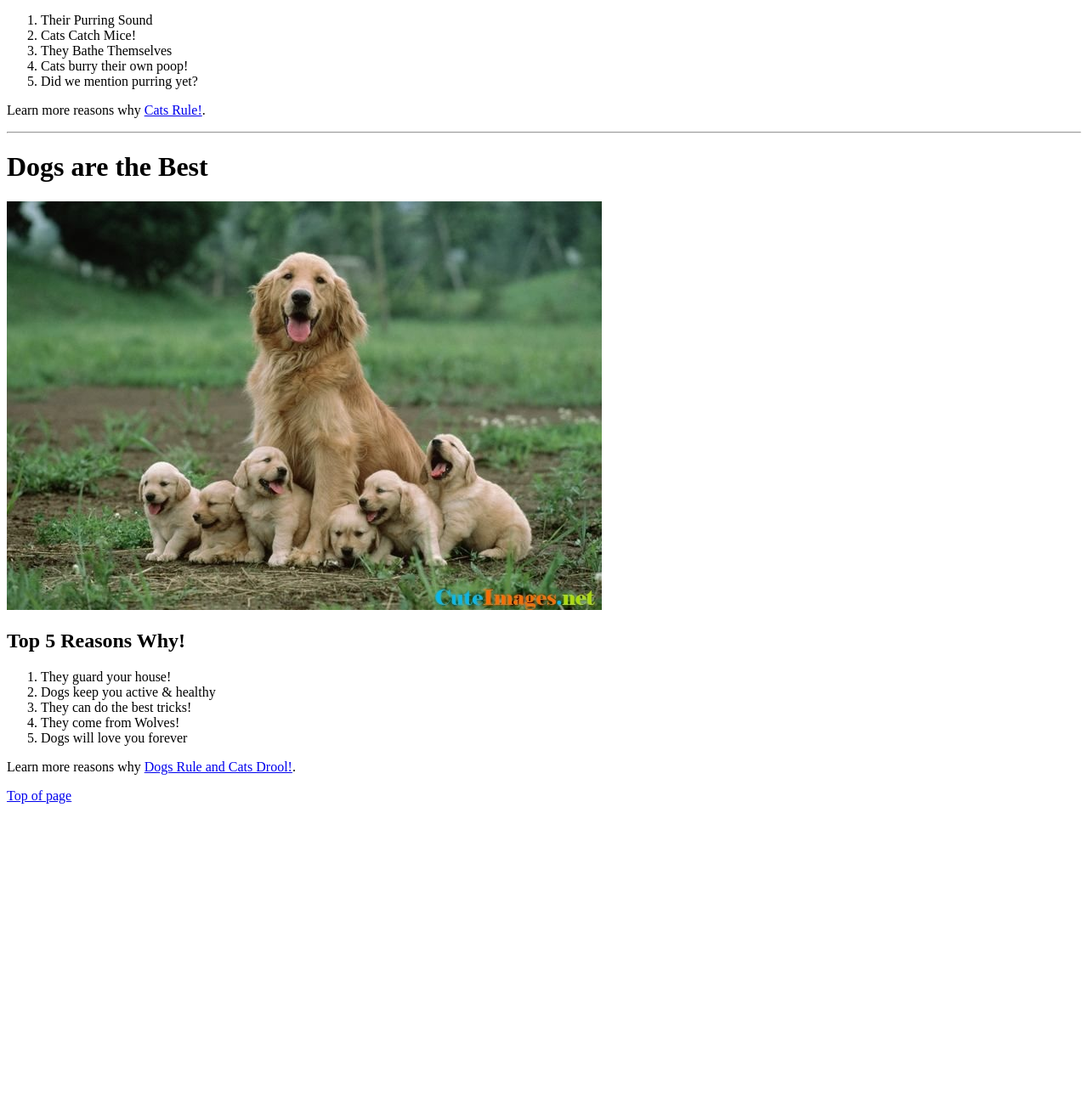
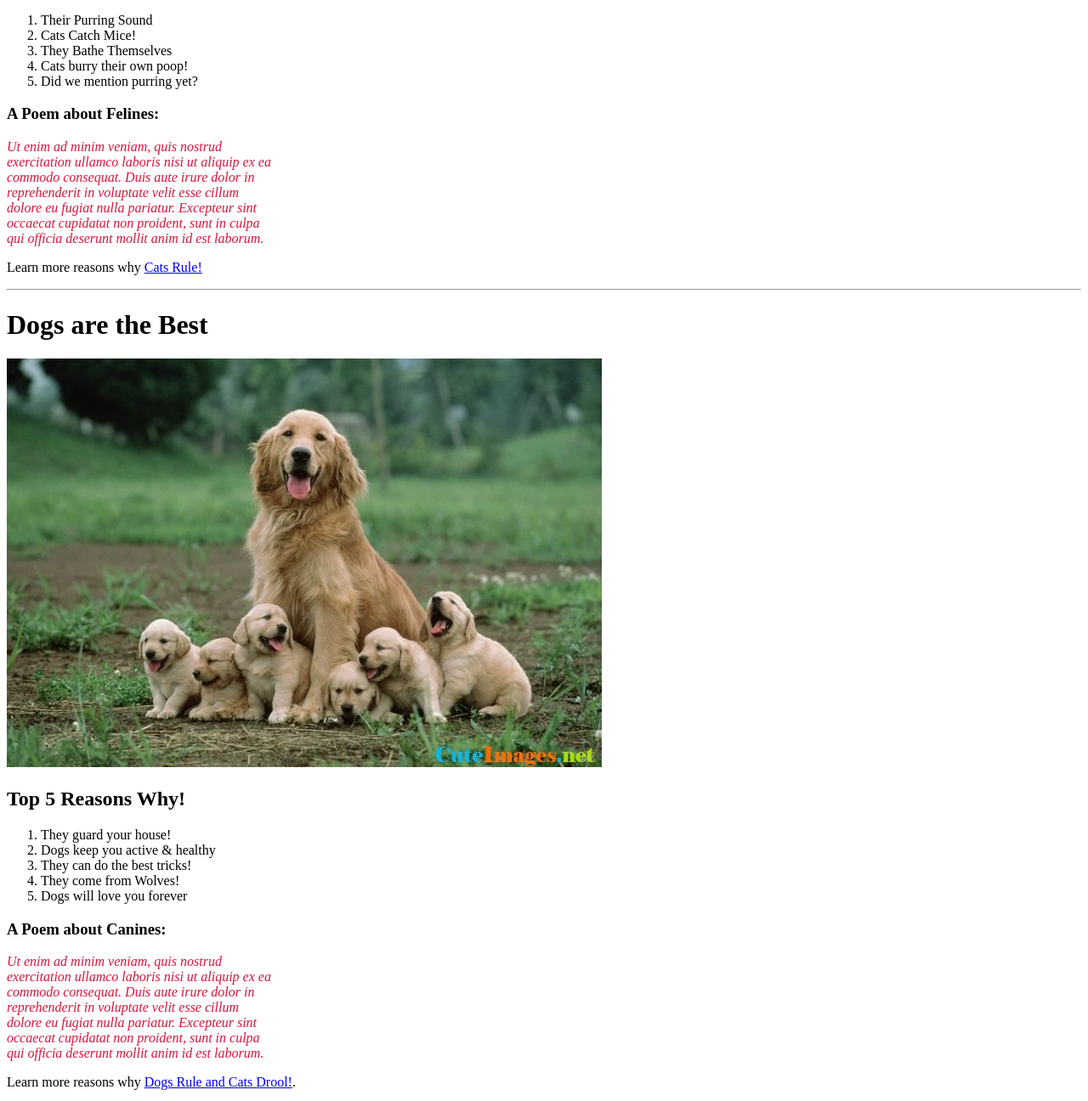
Before and after one commit to ANDYBOGGS/pet-website, a plain HTML site: page index.html in a window 1280 px wide. Shown: the part 420-1716 px from the top of the page at 85% size. Before the commit the page ends 1382 px from the top, so only its background shows below. Drawn offline with Linux system fonts and the light colour scheme.

Commit message:
add poem text and css rules

```diff
--- a/css/styles.css
+++ b/css/styles.css
@@ -0,0 +1,5 @@
+p.poem {
+  width: 25%;
+  font-style: italic;
+  color: crimson;
+}
--- a/index.html
+++ b/index.html
@@ -1,6 +1,7 @@
 <!DOCTYPE html>
 <html>
   <head>
+    <link href="css/styles.css" rel="stylesheet" type="text/css">
     <title>Pet Website</title>
   </head>
   <body>
@@ -18,7 +19,10 @@
       <li>Did we mention purring yet?</li>
     </ol>
 
-<p>Learn more reasons why <a href="https://www.oregonhumane.org/adopt/?type=cats">Cats Rule!</a>.
+    <h3>A Poem about Felines:</h3>
+    <p class="poem">Ut enim ad minim veniam, quis nostrud exercitation ullamco laboris nisi ut aliquip ex ea commodo consequat. Duis aute irure dolor in reprehenderit in voluptate velit esse cillum dolore eu fugiat nulla pariatur. Excepteur sint occaecat cupidatat non proident, sunt in culpa qui officia deserunt mollit anim id est laborum.</p>
+
+<p>Learn more reasons why <a href="https://www.oregonhumane.org/adopt/?type=cats">Cats Rule!</a>
   <hr />
 
     <h1><strong>Dogs</strong> are the Best</h1>
@@ -35,6 +39,9 @@
         <li>Dogs will love you forever</li>
       </ol>
 
+      <h3>A Poem about Canines:</h3>
+      <p class="poem">Ut enim ad minim veniam, quis nostrud exercitation ullamco laboris nisi ut aliquip ex ea commodo consequat. Duis aute irure dolor in reprehenderit in voluptate velit esse cillum dolore eu fugiat nulla pariatur. Excepteur sint occaecat cupidatat non proident, sunt in culpa qui officia deserunt mollit anim id est laborum.</p>
+
 <p>Learn more reasons why <a href="https://www.youtube.com/watch?v=zHPTzFM_DU4">Dogs Rule and Cats Drool!</a>.
       <p><a href="#top">Top of page</a></p>
   </body>
```
